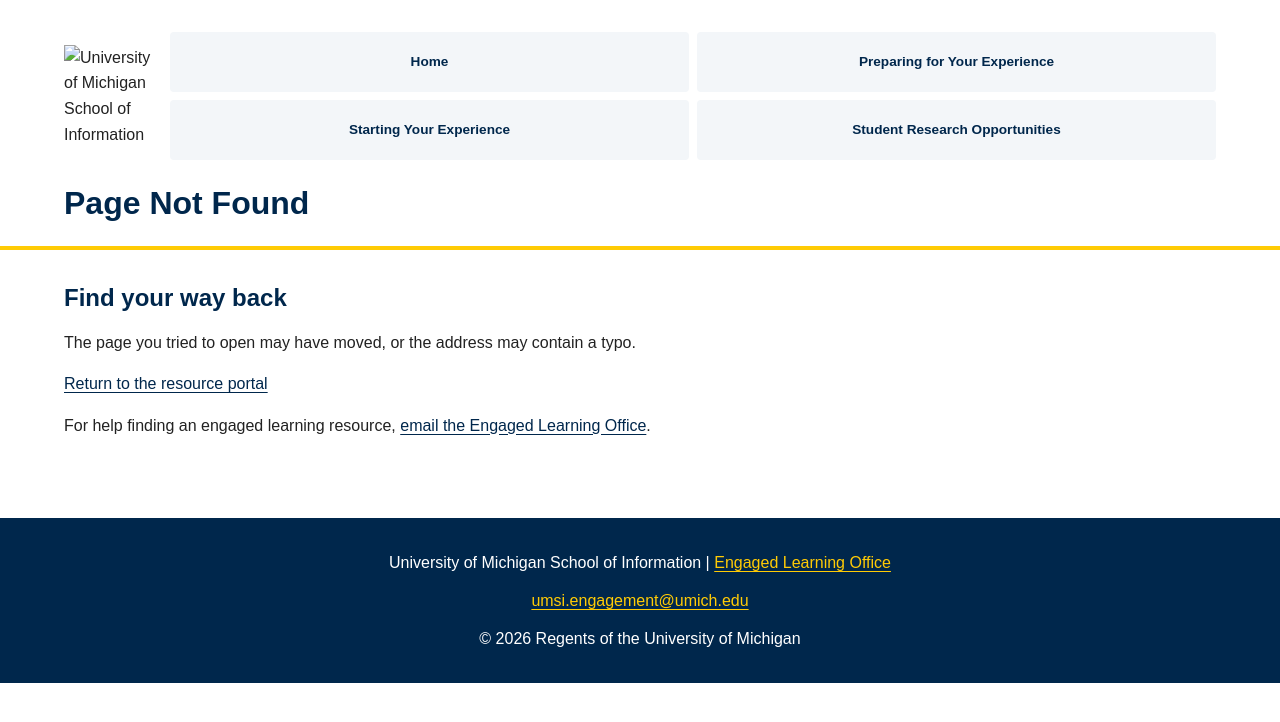
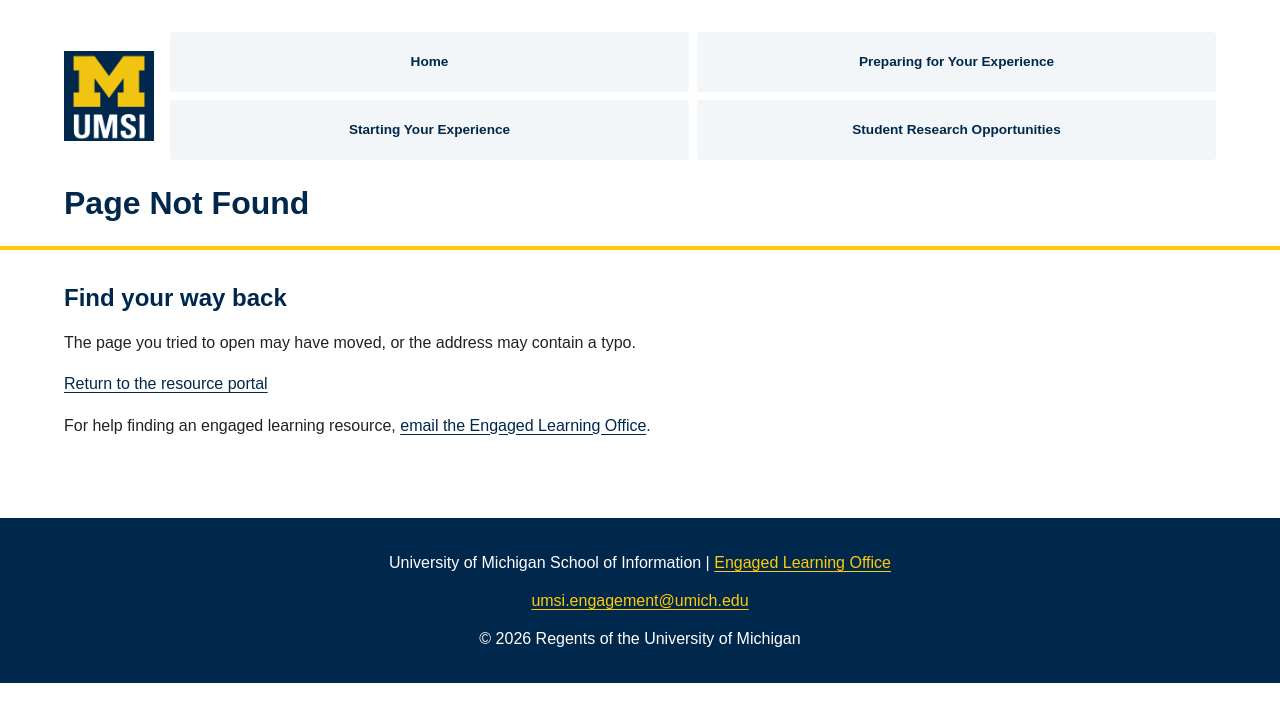
Before and after one commit to sarahjunheypark/client_project_f26, a plain HTML site: page 404.html in a window 1280 px wide. Drawn offline with Linux system fonts and the light colour scheme; the site is published under a folder, as on GitHub Pages, so addresses that start at the root find nothing.

Commit message:
Fix image source path in 404.html

```diff
--- a/404.html
+++ b/404.html
@@ -11,7 +11,7 @@
 <body>
     <header>
         <a href="#main" class="skip-link">Skip to Main Content</a>
-        <img src="/images/UMSI_signature_vertical_informal_solidblue.jpg"
+        <img src="images/UMSI_signature_vertical_informal_solidblue.jpg"
             alt="University of Michigan School of Information" width="400" height="400">
         <nav aria-label="Primary">
             <ul>
```
